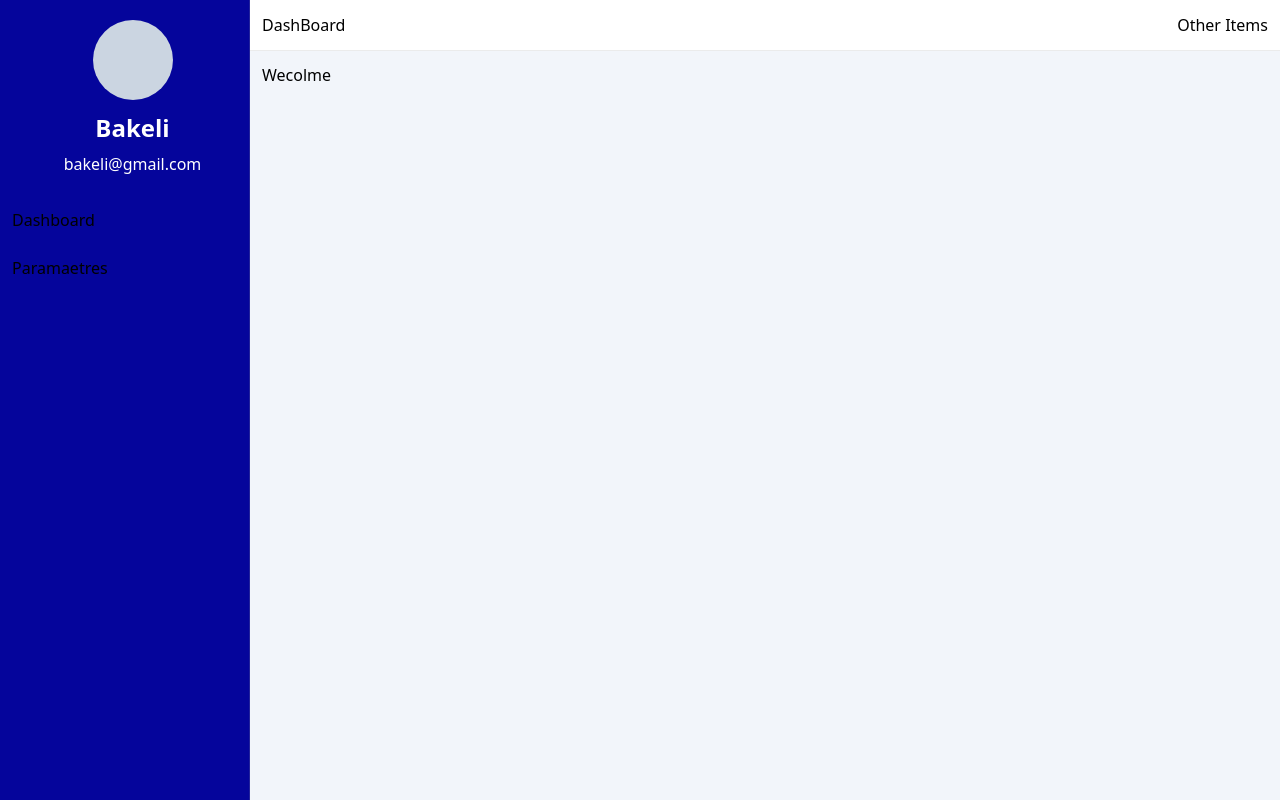
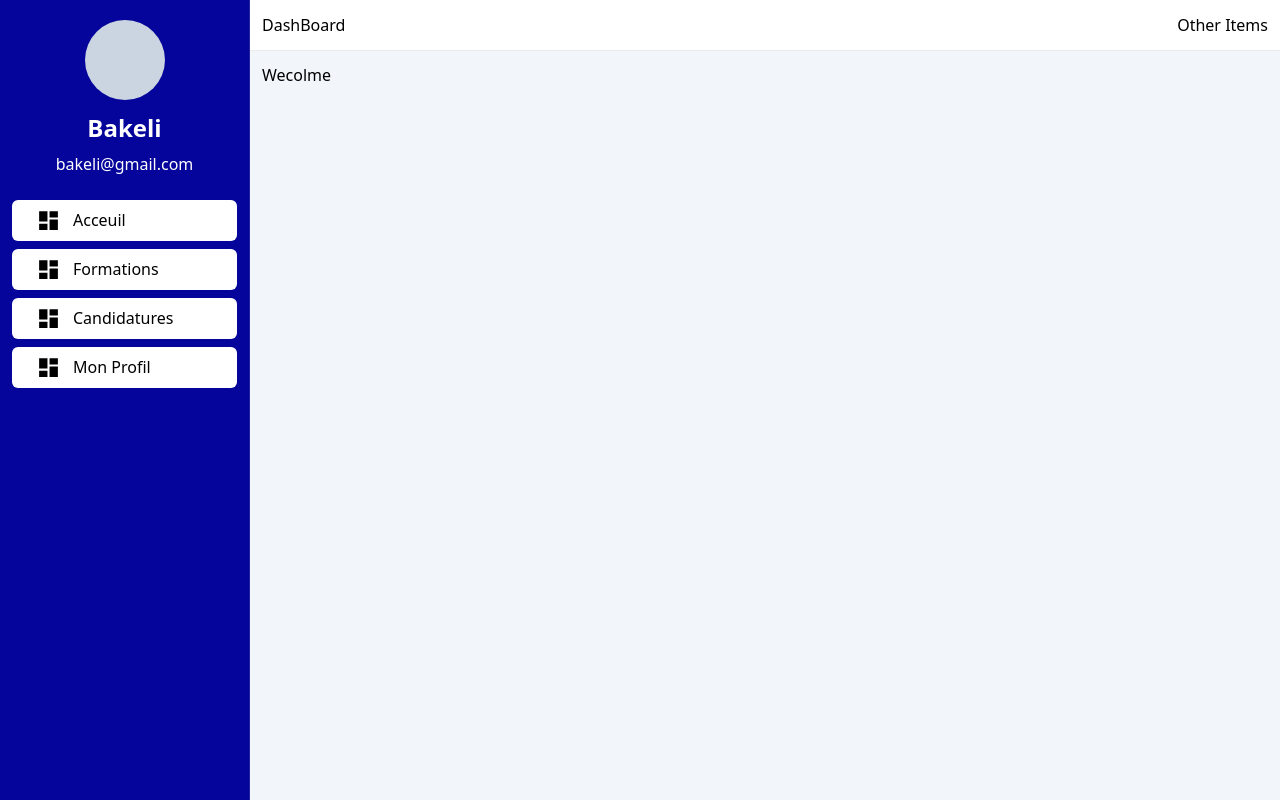
Before and after one commit to Unistaf/school, a React (Vite) app: page / in a window 1280 px wide. Built offline with nearby package versions, Linux system fonts and the light colour scheme.

Commit message:
Projet setup

```diff
--- a/package.json
+++ b/package.json
@@ -10,8 +10,10 @@
     "preview": "vite preview"
   },
   "dependencies": {
+    "path": "^0.12.7",
     "react": "^18.2.0",
     "react-dom": "^18.2.0",
+    "react-icons": "^5.0.1",
     "react-router-dom": "^6.22.3"
   },
   "devDependencies": {
--- a/src/layout/AppShell/AppShell.tsx
+++ b/src/layout/AppShell/AppShell.tsx
@@ -2,6 +2,7 @@
 
 import { Outlet } from "react-router-dom";
 import Sidebar from "../Sidebar";
+import Header from "../Header";
 
 /**
  * AppShell template
@@ -14,16 +15,11 @@ function AppShell() {
     <div className="w-full h-screen bg-[#9991] flex flex-row">
       {/* SideBar */}
       <Sidebar />
-
       {/* Container */}
       <div className="flex-1 p-0">
         <div className="flex flex-col h-full">
           {/* Header */}
-          <div className="border-b-[1px] border-[#9993] h-[53px] bg-white flex items-center justify-between p-3">
-            <div className="">DashBoard</div>
-            <div className="">Other Items</div>
-          </div>
-
+          <Header />
           {/* My child Items */}
           <div className="bg-contentBg h-full overflow-y-auto overflow-x-hidden p-3">
             <Outlet />
--- /dev/null
+++ b/src/layout/Header/Header.tsx
@@ -0,0 +1,11 @@
+
+const Header = () => {
+  return (
+    <div className="border-b-[1px] border-[#9993] h-[53px] bg-white flex items-center justify-between p-3">
+      <div className="">DashBoard</div>
+      <div className="">Other Items</div>
+    </div>
+  )
+}
+
+export default Header
--- /dev/null
+++ b/src/layout/Header/index.ts
@@ -0,0 +1,3 @@
+import Header from "./Header";
+
+export default Header;
--- a/src/layout/RequireAuth.tsx
+++ b/src/layout/RequireAuth.tsx
@@ -1,6 +1,7 @@
 import { Navigate, Outlet, useLocation } from "react-router-dom";
-import useIsAuthenticate from "../hooks/useIsAuthenticatedUser";
-import { PUBLIC_PATH } from "../routes/navigation/navigationPaths";
+
+import useIsAuthenticate from "@/hooks/useIsAuthenticatedUser";
+import { PUBLIC_PATH } from "@/routes/navigation/navigationPaths";
 
 /*
 |---------------------------------------------------------------
--- a/src/layout/Sidebar/Sidebar.tsx
+++ b/src/layout/Sidebar/Sidebar.tsx
@@ -1,77 +1,36 @@
+import { links } from "@/routes/navigation/sidebarLinks";
+import { IconType } from "react-icons";
 import { NavLink } from "react-router-dom";
+
+export type SidebarLinksProps = { path: string | (() => string); label: string, icon: IconType }
 
 const Sidebar = () => {
   return (
     <div className="lg:w-[250px] w-[50px] bg-blue relative overflow-x-hidden overflow-y-hidden p-2 transition-[width] duration-200 border-r-[1px] border-[#9993]">
       <div className="h-full">
-        <div className="absolute h-full w-full top-3">
+        <div className="absolute h-full w-full top-3 left-0">
           <div className="p-2 flex flex-col items-center">
             <div className="w-20 h-20 bg-slate-300 rounded-full"></div>
             <h2 className="text-2xl font-[600] hidden lg:block text-white mt-3">Bakeli</h2>
             <p className="text-white mt-2 font-medium">bakeli@gmail.com</p>
           </div>
           {/* <div className="w-full h-[1px] bg-[#9993] my-1"></div> */}
-          <div className="mt-4 flex-col gap-5">
-            {[
-              {
-                id: 1,
-                label: "Dashboard",
-                icon: (
-                  <svg
-                    xmlns="http://www.w3.org/2000/svg"
-                    className="icon icon-tabler icon-tabler-dashboard"
-                    width="24"
-                    height="24"
-                    viewBox="0 0 24 24"
-                    stroke-width="1.5"
-                    stroke="currentColor"
-                    fill="none"
-                    stroke-linecap="round"
-                    stroke-linejoin="round"
-                  >
-                    <path stroke="none" d="M0 0h24v24H0z" fill="none" />
-                    <path d="M12 13m-2 0a2 2 0 1 0 4 0a2 2 0 1 0 -4 0" />
-                    <path d="M13.45 11.55l2.05 -2.05" />
-                    <path d="M6.4 20a9 9 0 1 1 11.2 0z" />
-                  </svg>
-                ),
-              },
-              {
-                id: 4,
-                label: "Paramaetres",
-                icon: (
-                  <svg
-                    xmlns="http://www.w3.org/2000/svg"
-                    className="icon icon-tabler icon-tabler-settings"
-                    width="24"
-                    height="24"
-                    viewBox="0 0 24 24"
-                    stroke-width="1.5"
-                    stroke="currentColor"
-                    fill="none"
-                    stroke-linecap="round"
-                    stroke-linejoin="round"
-                  >
-                    <path stroke="none" d="M0 0h24v24H0z" fill="none" />
-                    <path d="M10.325 4.317c.426 -1.756 2.924 -1.756 3.35 0a1.724 1.724 0 0 0 2.573 1.066c1.543 -.94 3.31 .826 2.37 2.37a1.724 1.724 0 0 0 1.065 2.572c1.756 .426 1.756 2.924 0 3.35a1.724 1.724 0 0 0 -1.066 2.573c.94 1.543 -.826 3.31 -2.37 2.37a1.724 1.724 0 0 0 -2.572 1.065c-.426 1.756 -2.924 1.756 -3.35 0a1.724 1.724 0 0 0 -2.573 -1.066c-1.543 .94 -3.31 -.826 -2.37 -2.37a1.724 1.724 0 0 0 -1.065 -2.572c-1.756 -.426 -1.756 -2.924 0 -3.35a1.724 1.724 0 0 0 1.066 -2.573c-.94 -1.543 .826 -3.31 2.37 -2.37c1 .608 2.296 .07 2.572 -1.065z" />
-                    <path d="M9 12a3 3 0 1 0 6 0a3 3 0 0 0 -6 0" />
-                  </svg>
-                ),
-              },
-            ].map((item: { id: number; label: string }) => (
-              <NavLink
-                key={item.id}
+          <div className="mt-4 flex-col gap-5 px-3">
+            {links.map((item: SidebarLinksProps) => {
+              const Icon = item.icon;
+              return <NavLink
+          // key={inde/x}
                 to={""}
                 className={
-                  "flex gap-3 py-2 hover:bg-[#9993] px-1 rounded-md mb-2"
+                  "flex gap-3 py-2 px-6 hover:bg-[#9993] bg-white rounded-md mb-2"
                 }
               >
-                {/* {item?.icon} */}
+                <Icon size={25} />
                 <div className="text-end hidden lg:block transition-[hidden] duration-300">
                   {item?.label}
                 </div>
               </NavLink>
-            ))}
+            })}
           </div>
         </div>
       </div>
--- a/src/layout/WithoutAuth.tsx
+++ b/src/layout/WithoutAuth.tsx
@@ -1,6 +1,7 @@
 import { Navigate, Outlet, useLocation } from "react-router-dom";
-import useIsAuthenticate from "../hooks/useIsAuthenticatedUser";
-import { ACCEUIL_PATH } from "../routes/navigation/navigationPaths";
+
+import useIsAuthenticate from "@/hooks/useIsAuthenticatedUser";
+import { ACCEUIL_PATH } from "@/routes/navigation/navigationPaths";
 
 
 /*
--- a/src/routes/navigation/navigationPaths.ts
+++ b/src/routes/navigation/navigationPaths.ts
@@ -23,7 +23,9 @@ export const RESETPASSWORD = "/aut/resetPassword";
  * ! PROTECTED ROUTES
  */
 export const ACCEUIL_PATH = "/";
-export const PRODUCTS_PATH = "products";
+export const FORMATIONS_PATH = () => "formations";
+export const CANDIDATURES_PATH = () => "candidatures";
+export const PROFIL_PATH = () => "mon-profil";
 
 /**
  * @readonly
--- a/src/routes/navigation/sidebarLinks.ts
+++ b/src/routes/navigation/sidebarLinks.ts
@@ -1,5 +1,12 @@
-// import { ACCEUIL_PATH, PRODUCTS_PATH } from "./navigationPaths";
-// import { HiHome } from "react-icons/hi";
+import { MdDashboard } from "react-icons/md";
+
+import {
+  ACCEUIL_PATH,
+  FORMATIONS_PATH,
+  CANDIDATURES_PATH,
+  PROFIL_PATH,
+} from "./navigationPaths";
+import { SidebarLinksProps } from "@/layout/Sidebar/Sidebar";
 
 /*
 |--------------------------------------------------------------------------
@@ -9,7 +16,9 @@
 | Ici se trouve tous les liens et icons qui doivent etre sur le sidebar
 | de SplitShell
 */
-// export const links = [
-//     { path: ACCEUIL_PATH, icon: HiHome, label: "Acceuil" },
-//     { path: PRODUCTS_PATH, icon: HiHome, label: "Produits" },
-// ]
+export const links: SidebarLinksProps[] = [
+  { path: ACCEUIL_PATH, icon: MdDashboard, label: "Acceuil" },
+  { path: FORMATIONS_PATH, icon: MdDashboard, label: "Formations" },
+  { path: CANDIDATURES_PATH, icon: MdDashboard, label: "Candidatures" },
+  { path: PROFIL_PATH, icon: MdDashboard, label: "Mon Profil" },
+];
--- a/vite.config.ts
+++ b/vite.config.ts
@@ -1,7 +1,17 @@
 import { defineConfig } from 'vite'
 import react from '@vitejs/plugin-react-swc'
+
+import path from "path";
 
 // https://vitejs.dev/config/
 export default defineConfig({
   plugins: [react()],
-})
+  resolve: {
+    alias: {
+      "@": path.resolve(__dirname, "./src"),
+      "@assets": path.resolve(__dirname, "./src/assets"),
+      "@components": path.resolve(__dirname, "./src/components"),
+      "@layout": path.resolve(__dirname, "./src/layout"),
+    },
+  },
+});
```
Also changed, not shown: tsconfig.json (+11 -0 lines), 1 other file (tests, documents, lock files or other folders).
